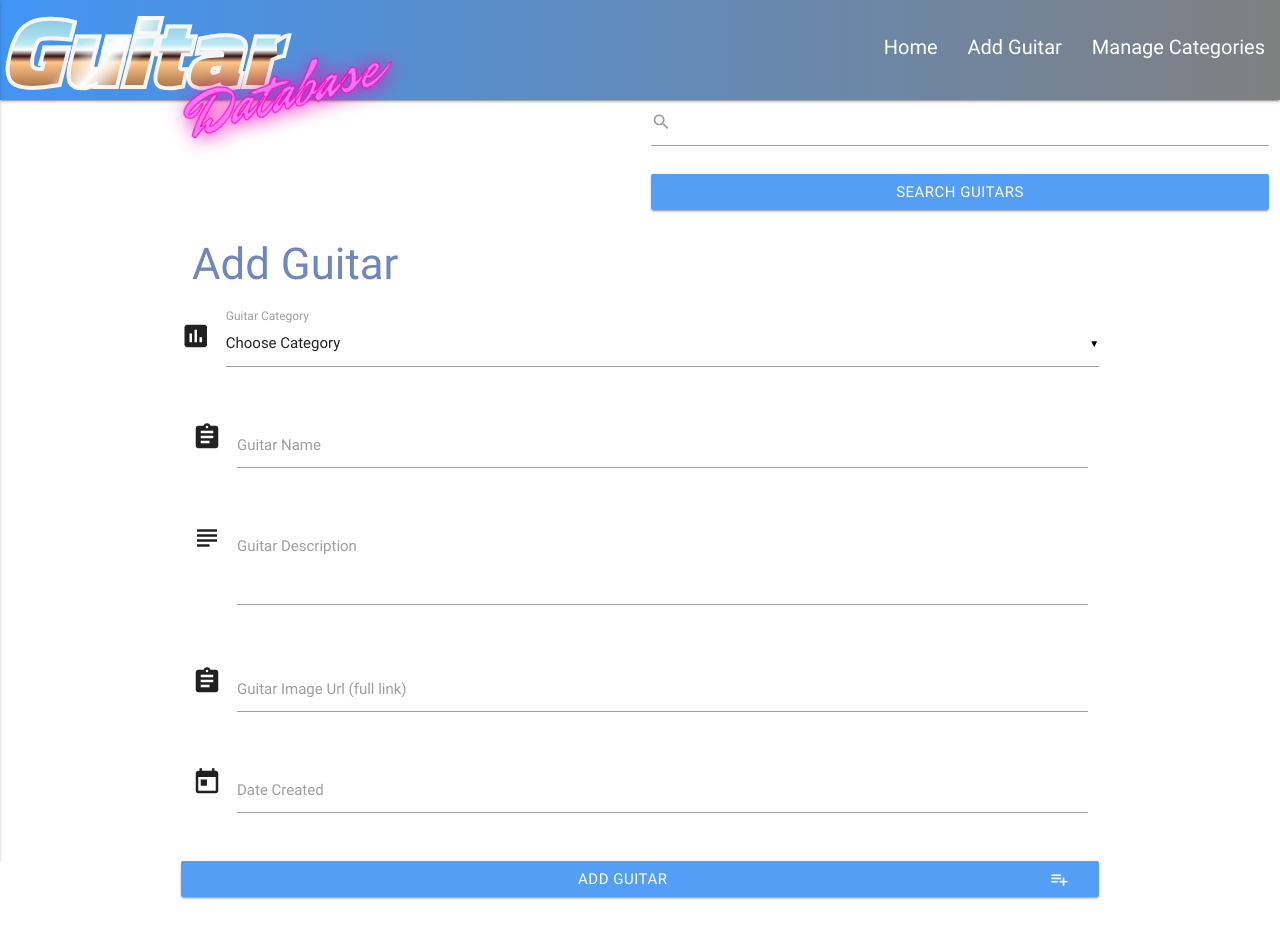
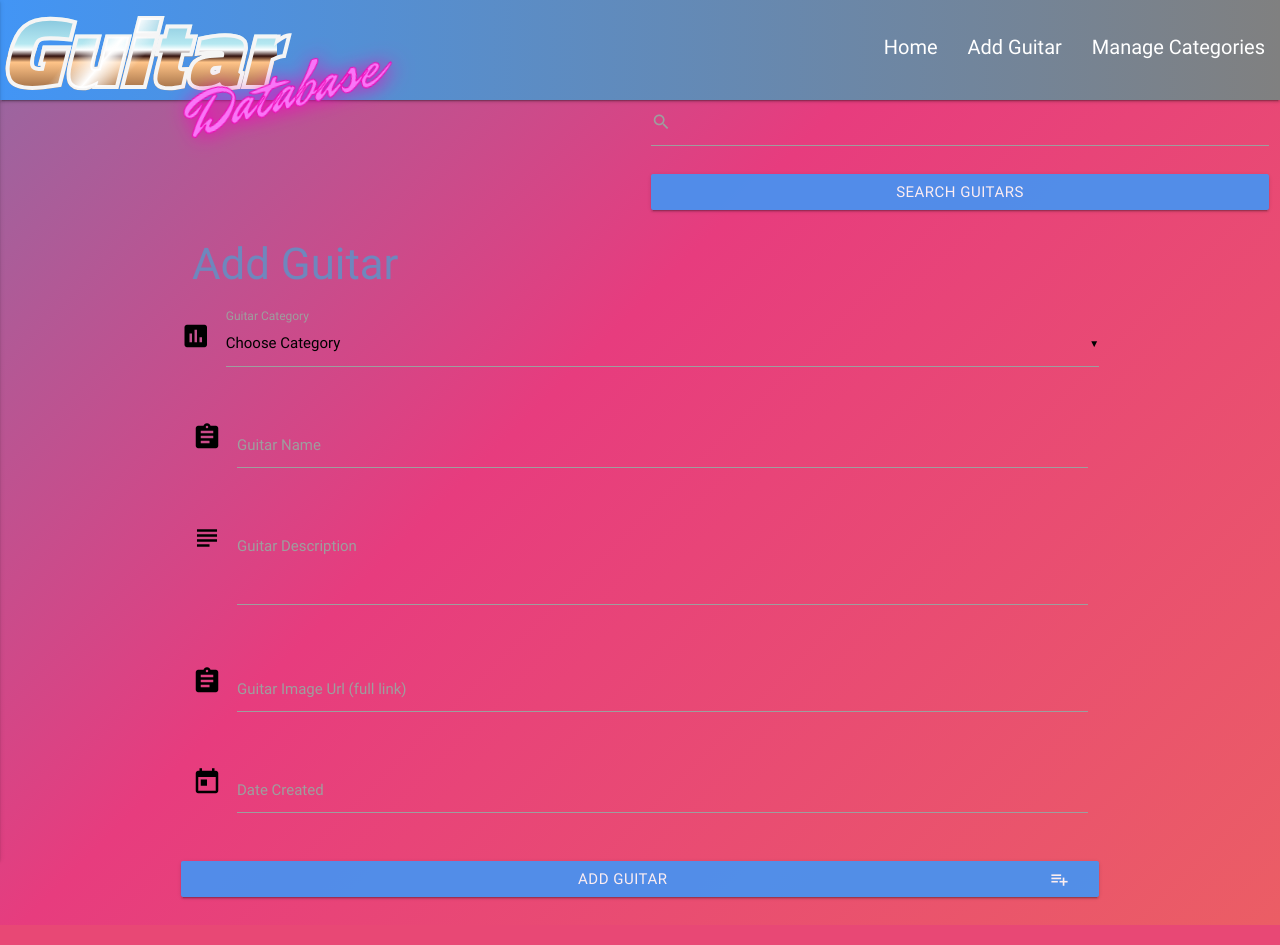
Before and after one commit to richdevelopments/guitar_database, a Flask app: page /add_guitars in a window 1280 px wide. Run offline with Flask 2, Linux system fonts and the light colour scheme; data that the repository does not hold is empty; some libraries are stand-ins or nearby versions; some web fonts are replaced.

Commit message:
title and background styling

```diff
--- a/templates/base.html
+++ b/templates/base.html
@@ -5,9 +5,58 @@
         <link rel="stylesheet" href="https://cdnjs.cloudflare.com/ajax/libs/materialize/0.100.2/css/materialize.min.css">
         <link href="https://fonts.googleapis.com/css?family=Mr+Dafoe" rel="stylesheet">
         <link href="https://fonts.googleapis.com/css?family=Titillium+Web:900" rel="stylesheet">
+
+
+        <link href="https://fonts.googleapis.com/css?family=Monoton" rel="stylesheet">
         <link rel="stylesheet" href="{{url_for('static', filename='css/style.css')}}" type="text/css" />
 
         <style>
+        body {
+            width: 50wh;
+            height: 50vh;
+            color: #000000;
+            background: linear-gradient(-45deg, #EE7752, #E73C7E, #23A6D5, #23D5AB);
+            background-size: 300% 300%;
+            -webkit-animation: Gradient 15s ease infinite;
+            -moz-animation: Gradient 15s ease infinite;
+            animation: Gradient 15s ease infinite;
+        }
+
+        @-webkit-keyframes Gradient {
+            0% {
+                background-position: 0% 50%
+            }
+            50% {
+                background-position: 100% 50%
+            }
+            100% {
+                background-position: 0% 50%
+            }
+        }
+
+        @-moz-keyframes Gradient {
+            0% {
+                background-position: 0% 50%
+            }
+            50% {
+                background-position: 100% 50%
+            }
+            100% {
+                background-position: 0% 50%
+            }
+        }
+
+        @keyframes Gradient {
+            0% {
+                background-position: 0% 50%
+            }
+            50% {
+                background-position: 100% 50%
+            }
+            100% {
+                background-position: 0% 50%
+            }
+        }
 
         #grad1 {
             height: 100px;
@@ -21,19 +70,6 @@
             margin-top: 15px;
             font-size: 20px;
         }
-
-        /*.logo {*/
-        /*    color: #d54d7b;*/
-        /*    font-family: "Great Vibes", cursive;*/
-        /*    font-size: 165px;*/
-        /*    line-height: 160px;*/
-        /*    font-weight: normal;*/
-        /*    margin-bottom: 2px;*/
-            /*margin-top: 40px;*/
-        /*    text-align: left;*/
-        /*    text-shadow: 0 1px 1px #fff;*/
-
-        /*}*/
 
 
         .btn
@@ -50,8 +86,13 @@
 
         p {
             color: #6f87bd;
-            font-size: 20px;
+            font-size: 15px;
         }
+
+        .image_url {
+           color: black;
+        }
+
 
         input[type=text]:focus {
             background-color: #ece6e5;
@@ -64,8 +105,7 @@
 
         /* Add a background color when the inputs get focus */
 
-        input[type=text]:focus,
-        input[type=password]:focus {
+        input[type=text]:focus {
             background-color: #ddd;
             outline: none;
         }
@@ -226,8 +266,7 @@
                 close: 'Ok',
                 closeOnSelect: false // Close upon selecting a date,
             });
-        </script>
-        <script type="text/javascript">
+
             if (navigator.platform.indexOf('Win') != -1) {
                 window.document.getElementById("wrapper").setAttribute("class", "windows");
             }
```
